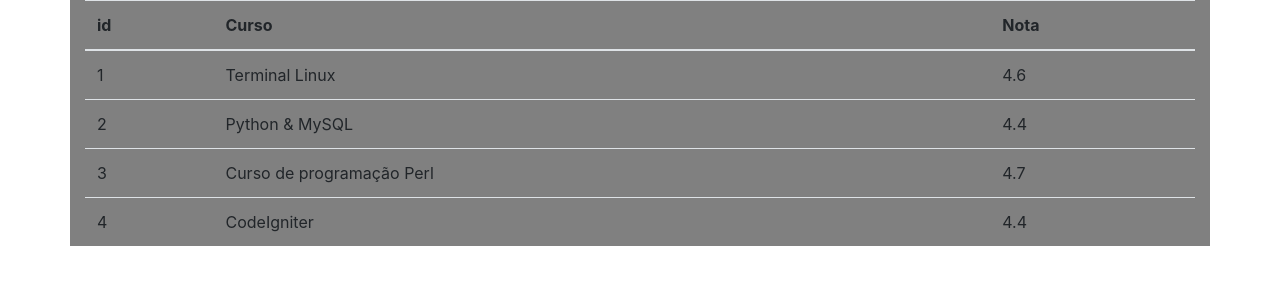
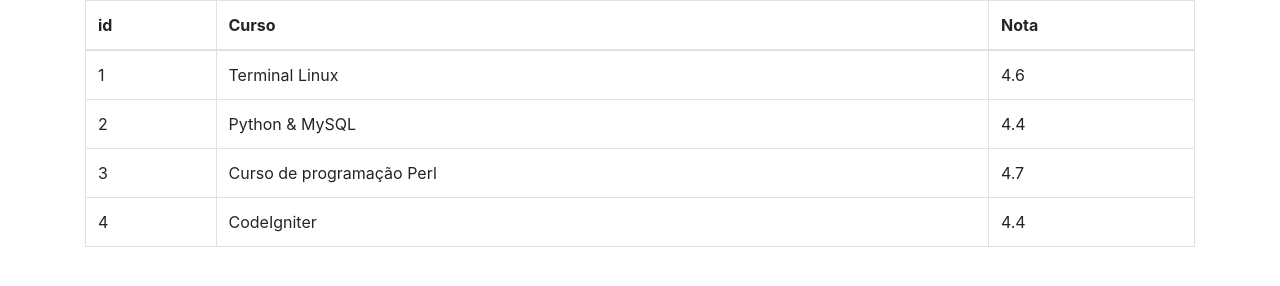
Before and after one commit to LuizCBX/Bootstrap, a plain HTML site: page meu_site/index.html in a window 1280 px wide. Drawn offline with Linux system fonts and the light colour scheme.

Commit message:
Classes de tabelas

```diff
--- a/meu_site/index.html
+++ b/meu_site/index.html
@@ -8,9 +8,9 @@
         <link href="public/css/bootstrap.min.css" rel="stylesheet">
     </head>
 <body>
-    <div class="container" style="background-color: grey">
+    <div class="container">
 
-        <table class="table">
+        <table class="table table-hover table-bordered"> <!-- table-borderless remove as linhas // table-striped destaca // temos tambem class="table-sm" // table-bordered = fica todas bordas existentes // table-hover = visualiza a linha atual-->
             <thead><!-- cabeçalho -->
                 <tr><!-- linha -->
                     <th>id</th><!-- coluna (célula de cabeçalho) -->
```
